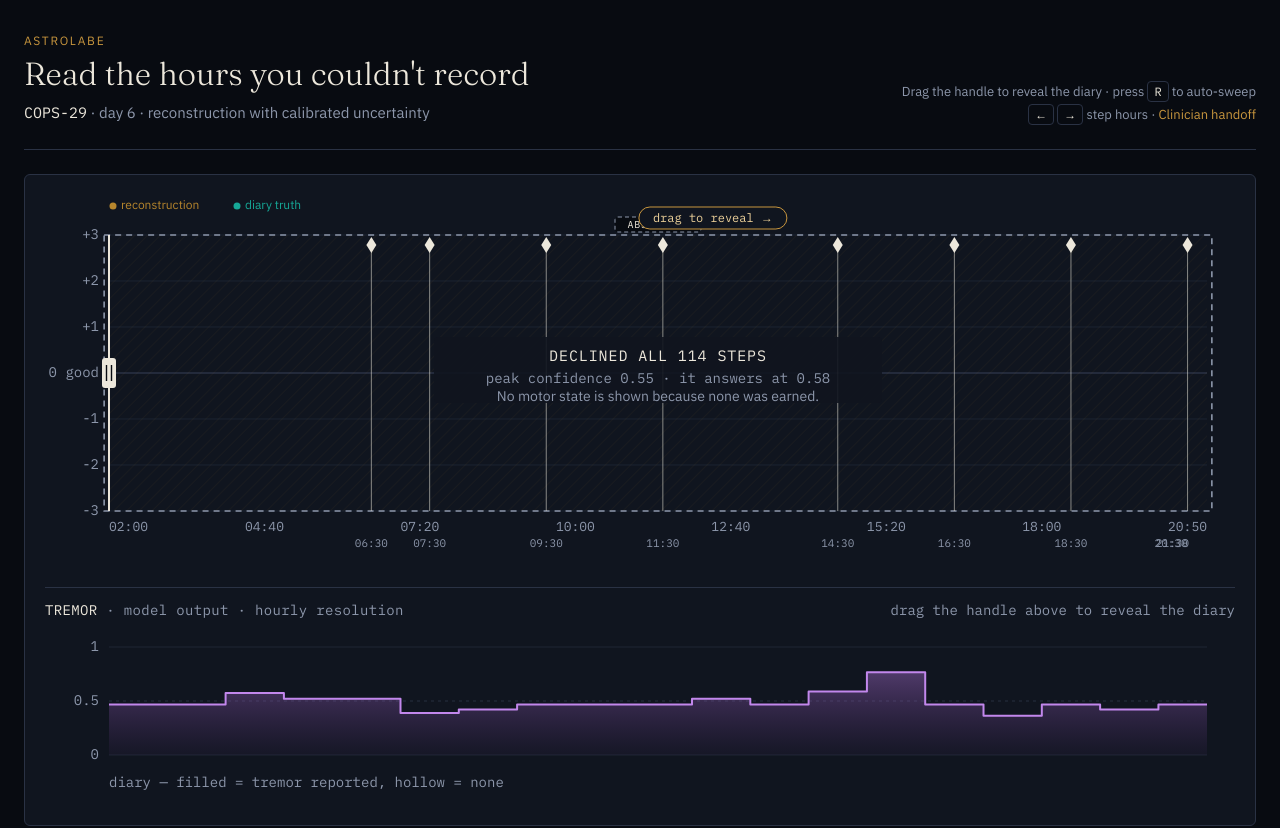
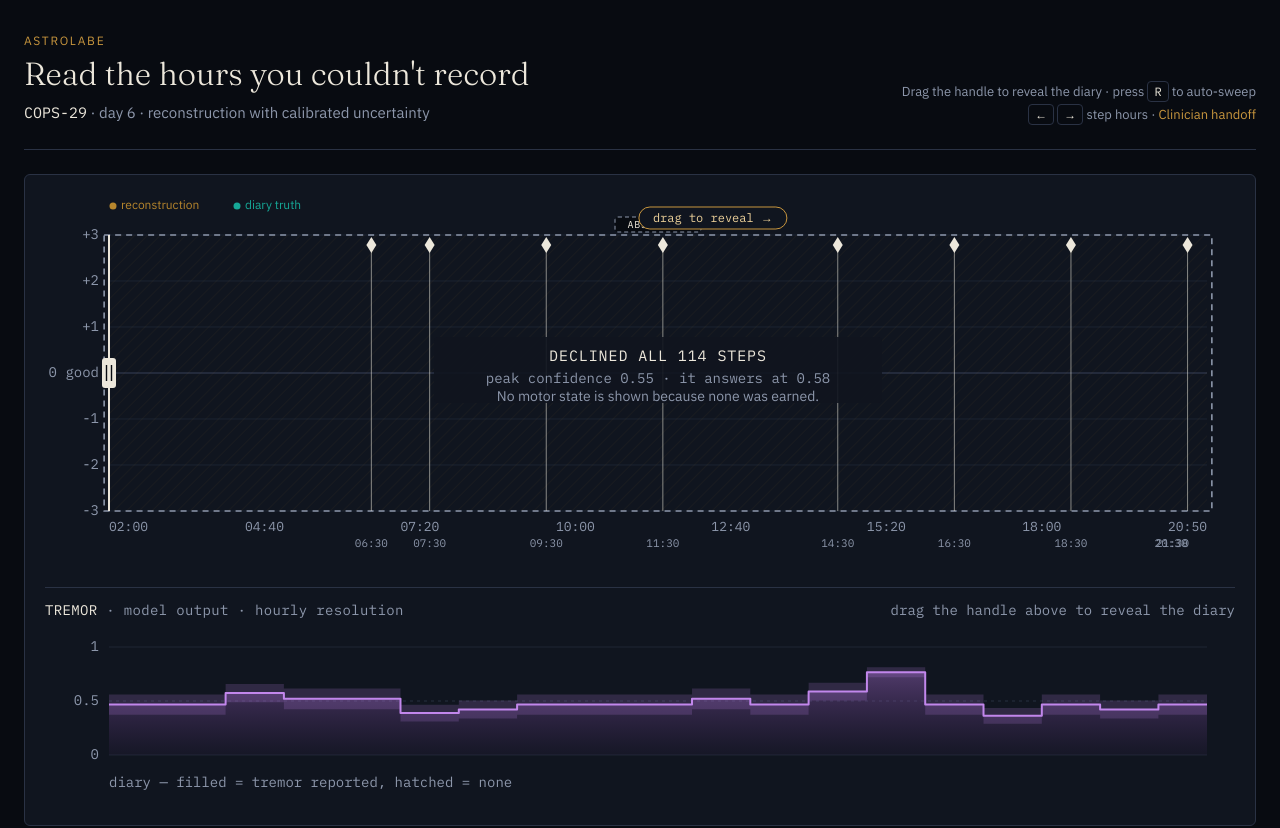
Before and after one commit to MohammadSadeghSalehi/astrolabe, a Next.js app in the folder app/: page / in a window 1280 px wide. Shown: the top 828 px of the page. Built offline with nearby package versions, Linux system fonts and the light colour scheme.

Commit message:
Sync tremor hover to store; hatch no-tremor; confidence band
Pointer-move sets hour in zustand so Timeline cursor matches.
Truth=0 uses a light hatch fill that survives greyscale.
tremor_confidence drives a thin band around the step line.

```diff
--- a/app/components/TremorRow.tsx
+++ b/app/components/TremorRow.tsx
@@ -4,6 +4,7 @@ import { useEffect, useMemo, useRef, useState, useSyncExternalStore } from "reac
 import { area as d3area, line as d3line, curveStepAfter } from "d3-shape";
 import type { Bundle } from "@/lib/contract";
 import { makeXScale, parseTime } from "@/lib/scales";
+import { useStore } from "@/lib/store";
 
 /**
  * The tremor row.
@@ -24,6 +25,9 @@ import { makeXScale, parseTime } from "@/lib/scales";
 
 // Must match Timeline's MARGIN so the two x-axes line up under each other.
 const MARGIN = { top: 22, right: 28, bottom: 50, left: 64 };
+
+/** Half-width of the confidence band at conf=0 (probability units). */
+const CONF_BAND_MAX = 0.1;
 
 export type TremorRowProps = {
   bundle: Bundle | null;
@@ -61,6 +65,7 @@ export function TremorRow({
   const wrapRef = useRef<HTMLDivElement>(null);
   const [width, setWidth] = useState(800);
   const reduced = usePrefersReducedMotion();
+  const set = useStore((s) => s.set);
 
   useEffect(() => {
     const el = wrapRef.current;
@@ -91,6 +96,9 @@ export function TremorRow({
   );
 
   const hasP = series.some((s) => s.tremor_p != null);
+  const hasConf = series.some(
+    (s) => s.tremor_p != null && s.tremor_confidence != null,
+  );
 
   const pathP = useMemo(() => {
     if (!hasP) return "";
@@ -112,6 +120,29 @@ export function TremorRow({
       .curve(curveStepAfter);
     return gen(series) ?? "";
   }, [series, xScale, y, plotH, hasP]);
+
+  /**
+   * Thin band around the step line: half-width shrinks with tremor_confidence
+   * (distance from a coin flip). Absent confidence → no band.
+   */
+  const confBand = useMemo(() => {
+    if (!hasConf) return "";
+    const gen = d3area<(typeof series)[number]>()
+      .defined((d) => d.tremor_p != null && d.tremor_confidence != null)
+      .x((d) => xScale(parseTime(d.t)))
+      .y0((d) => {
+        const conf = d.tremor_confidence ?? 0;
+        const half = (1 - conf) * CONF_BAND_MAX;
+        return y(Math.max(0, d.tremor_p! - half));
+      })
+      .y1((d) => {
+        const conf = d.tremor_confidence ?? 0;
+        const half = (1 - conf) * CONF_BAND_MAX;
+        return y(Math.min(1, d.tremor_p! + half));
+      })
+      .curve(curveStepAfter);
+    return gen(series) ?? "";
+  }, [series, xScale, y, hasConf]);
 
   /** Contiguous runs of the diary's own tremor answer, for the truth rail. */
   const truthRuns = useMemo(() => {
@@ -163,6 +194,28 @@ export function TremorRow({
       hours: (n * (bundle?.resolution_min ?? 10)) / 60,
     };
   }, [truth, series, revealX, plotW, xScale, bundle?.resolution_min]);
+
+  const nearestIndex = (clientX: number, svg: SVGSVGElement) => {
+    if (series.length === 0) return null;
+    const pt = svg.createSVGPoint();
+    pt.x = clientX;
+    pt.y = 0;
+    const ctm = svg.getScreenCTM();
+    if (!ctm) return null;
+    const local = pt.matrixTransform(ctm.inverse());
+    const px = local.x - MARGIN.left;
+    let best = 0;
+    let bestD = Infinity;
+    for (let i = 0; i < series.length; i++) {
+      const x = xScale(parseTime(series[i]!.t));
+      const d = Math.abs(x - px);
+      if (d < bestD) {
+        bestD = d;
+        best = i;
+      }
+    }
+    return best;
+  };
 
   const cursorX =
     hour != null && series[hour] ? xScale(parseTime(series[hour]!.t)) : null;
@@ -217,6 +270,12 @@ export function TremorRow({
         role="img"
         aria-label="Tremor probability against the reported diary"
         className="block select-none"
+        onPointerMove={(e) => {
+          if (series.length === 0) return;
+          const i = nearestIndex(e.clientX, e.currentTarget);
+          if (i != null) set({ hour: i });
+        }}
+        onPointerLeave={() => set({ hour: null })}
       >
         <defs>
           <clipPath id="tremor-reveal">
@@ -226,6 +285,24 @@ export function TremorRow({
             <stop offset="0%" stopColor="var(--seq-3)" stopOpacity={0.42} />
             <stop offset="100%" stopColor="var(--seq-1)" stopOpacity={0.06} />
           </linearGradient>
+          {/* Light diagonal hatch for truth=0 so hollow runs stay visible in greyscale */}
+          <pattern
+            id="tremor-none-hatch"
+            width={6}
+            height={6}
+            patternUnits="userSpaceOnUse"
+            patternTransform="rotate(-45)"
+          >
+            <line
+              x1={0}
+              y1={0}
+              x2={0}
+              y2={6}
+              stroke="var(--s2-truth)"
+              strokeWidth={1.25}
+              strokeOpacity={0.55}
+            />
+          </pattern>
         </defs>
 
         <g transform={`translate(${MARGIN.left},${MARGIN.top})`}>
@@ -255,6 +332,14 @@ export function TremorRow({
           ))}
 
           <path d={areaP} fill="url(#tremor-fill)" />
+          {confBand && (
+            <path
+              d={confBand}
+              fill="var(--seq-4)"
+              fillOpacity={0.18}
+              stroke="none"
+            />
+          )}
           <path
             d={pathP}
             fill="none"
@@ -265,9 +350,8 @@ export function TremorRow({
 
           {/*
             The diary's own answer, uncovered by the same handle that drives the
-            state row. Filled = tremor reported, hollow = none: the two are told
-            apart by fill rather than hue, so the comparison survives greyscale
-            and a projector.
+            state row. Filled = tremor reported; hatched light fill = none —
+            both survive greyscale and a projector (hue alone is never the cue).
           */}
           <g clipPath="url(#tremor-reveal)">
             {truthRuns.map((r, i) => (
@@ -278,10 +362,12 @@ export function TremorRow({
                 width={Math.max(2, r.x1 - r.x0)}
                 height={9}
                 rx={2}
-                fill={r.v === 1 ? "var(--s2-truth)" : "none"}
+                fill={
+                  r.v === 1 ? "var(--s2-truth)" : "url(#tremor-none-hatch)"
+                }
                 stroke="var(--s2-truth)"
                 strokeWidth={1.25}
-                opacity={r.v === 1 ? 0.95 : 0.5}
+                opacity={r.v === 1 ? 0.95 : 0.85}
               />
             ))}
           </g>
@@ -295,7 +381,7 @@ export function TremorRow({
               fontSize={14}
               fill="var(--ink-2)"
             >
-              diary — filled = tremor reported, hollow = none
+              diary — filled = tremor reported, hatched = none
             </text>
           )}
 
```
